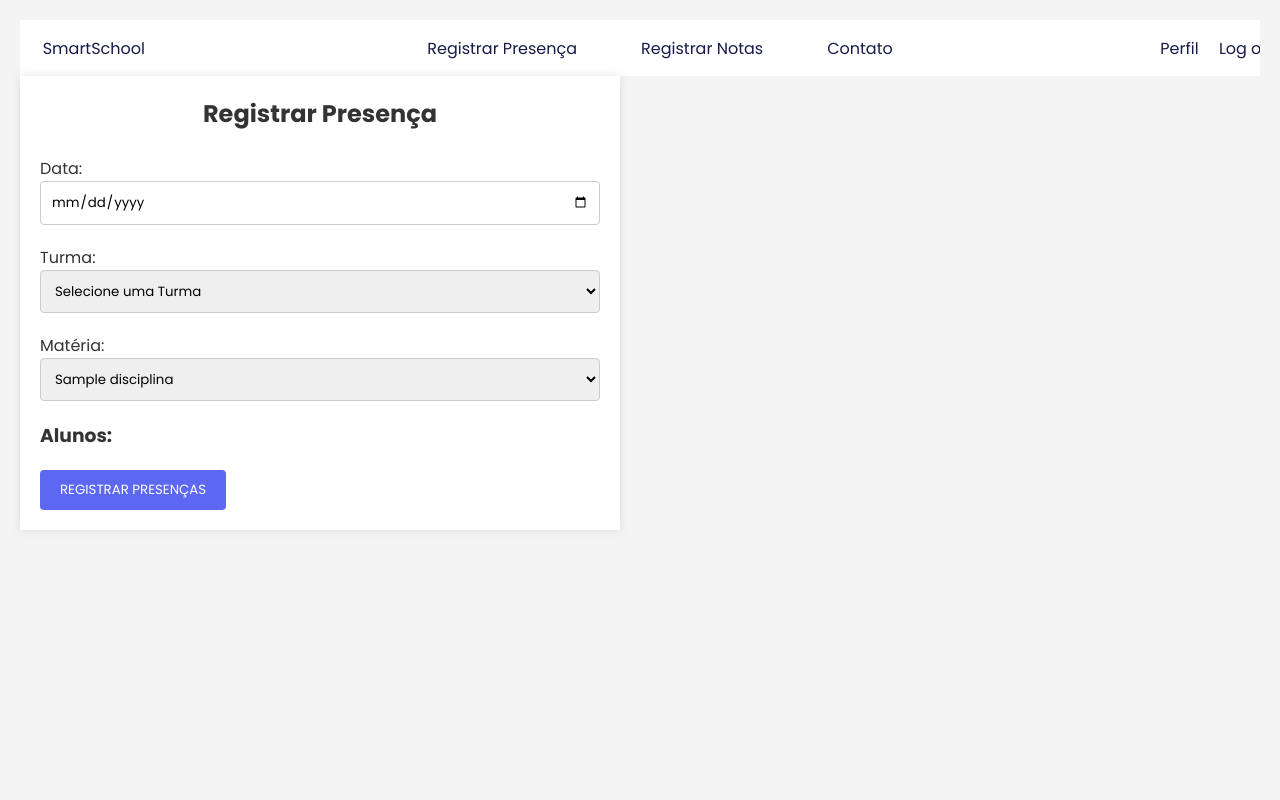
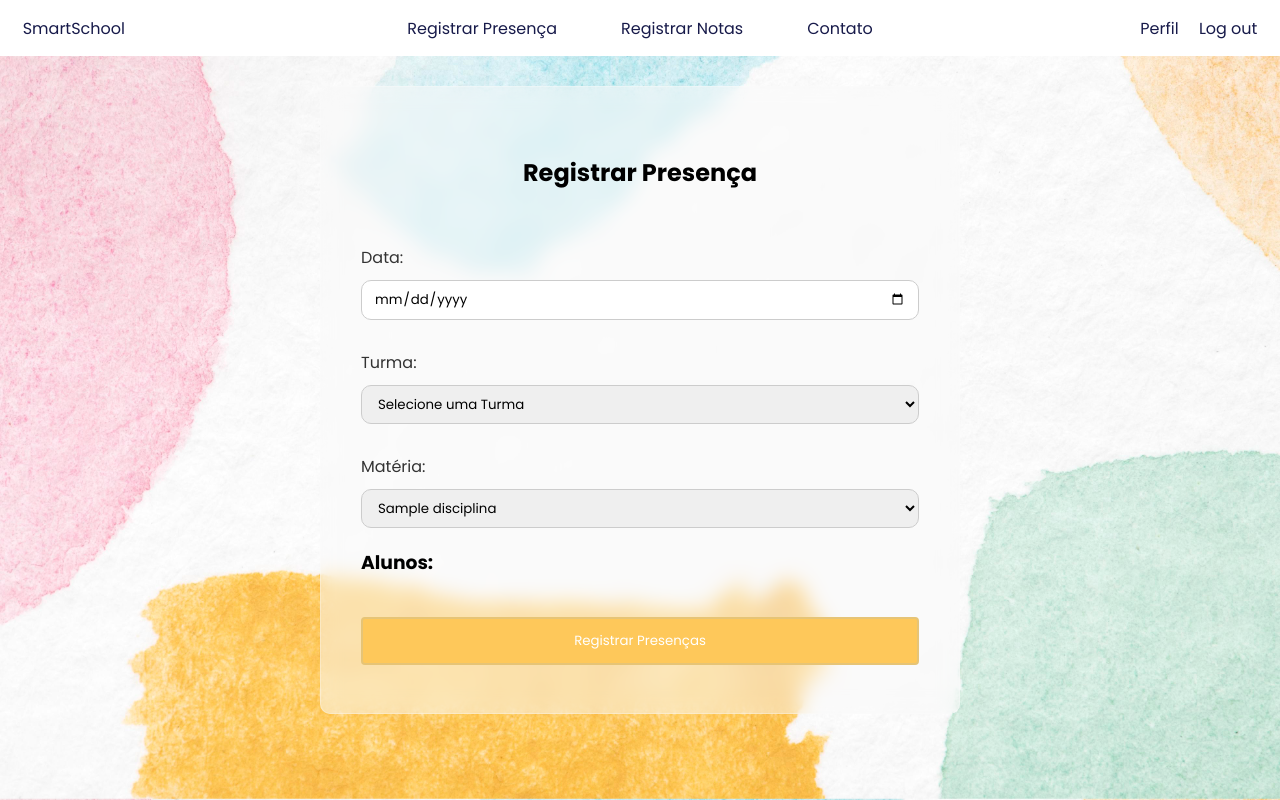
Before and after one commit to Manuelaamorim/smartSchool, a Django app: page /registrar_presenca/ in a window 1280 px wide. Run offline with Django 5.2, Linux system fonts and the light colour scheme; a user stored in the database is signed in; tables that the repository leaves empty hold one stand-in row (values such as "Sample post"); parts of the project's set-up code (start-up, migrations or seed data) failed here and were passed over.

Commit message:
Ajeitando css

```diff
--- a/appsmartschool/static/css/style_cadastro_aluno.css
+++ b/appsmartschool/static/css/style_cadastro_aluno.css
@@ -34,6 +34,7 @@ body {
     flex-direction: column;
     border-radius: 10px;
     margin: 25px;
+    height: auto !important;
 }
 
 /* .form-outter{
--- a/appsmartschool/static/css/style_cadastro_disciplina.css
+++ b/appsmartschool/static/css/style_cadastro_disciplina.css
@@ -37,6 +37,7 @@ body {
     width: 50%;
     margin-left: auto;
     margin-right: auto;
+    height: auto !important;
 }
 
 .formulario-cadastro h1 {
--- a/appsmartschool/static/css/style_cadastro_turma.css
+++ b/appsmartschool/static/css/style_cadastro_turma.css
@@ -34,6 +34,7 @@ body {
     width: 50%;
     margin-left: auto;
     margin-right: auto;
+    height: auto !important;
 }
 
 .formulario-cadastro h1 {
--- a/appsmartschool/static/css/style_registrar_notas.css
+++ b/appsmartschool/static/css/style_registrar_notas.css
@@ -34,6 +34,7 @@ body {
     width: 80%;
     margin-left: auto;
     margin-right: auto;
+    height: auto !important;
 }
 
 .formulario-notas h1 {
--- a/appsmartschool/static/css/style_registrar_presenca.css
+++ b/appsmartschool/static/css/style_registrar_presenca.css
@@ -1,84 +1,107 @@
-/* Estilo base para a página */
+@import url('https://fonts.googleapis.com/css2?family=Poppins:ital,wght@0,100;0,200;0,300;0,400;0,500;0,600;0,700;0,800&display=swap');
 
-#Registrar {
-    text-align: center; /* Alinha o texto ao centro */
+:root {
+    --primary: rgb(104, 113, 183);
+    --secondary: rgb(161, 167, 208);
+    --container-bg: rgba(32, 34, 48, 0.426);
+    --font-color: whitesmoke;
+    --btn-color: #fec85a;
+    --btn-pressed: #f6b74d;
+    --cor-principal: #171a4a;
+    --cor-preta: #000000;
+    --cor-branca: #eae2e6;
+    --cor-azul-clara: #99a6f2;
 }
 
 body {
-    font-family: Arial, sans-serif;
-    background-color: #f4f4f4;
-    margin: 0;
-    padding: 20px;
+    background-image: url('/static/images/teste5.jpg');
+    background-size: cover;
+    background-position: center;
+    font-family: 'Poppins', sans-serif;
+}
+
+.formulario-presenca {
+    height: auto;
+    padding: 3rem 2.5rem;
+    background-color: rgba(250, 250, 250, 0.5);
+    backdrop-filter: blur(10px);
+    border: 1px solid rgba(255, 255, 255, 0.3);
+    border-radius: 10px;
+    display: flex;
+    flex-direction: column;
+    margin-top: 30px;
+    margin-bottom: 30px;
+    width: 50%;
+    margin-left: auto;
+    margin-right: auto;
+    height: auto !important;
+}
+
+.formulario-presenca h2 {
+    color: #000000;
+    text-align: center;
+    margin-top: 0;
+    margin-bottom: 20px;
+    padding-top: 20px;
+}
+
+.formulario-presenca label {
+    display: block;
+    margin-bottom: 10px;
+    color: #333;
+    padding-top: 10px;
+}
+
+.formulario-presenca select,
+.formulario-presenca input[type="date"] {
+    width: 100%;
+    padding: 10px;
+    border: 1px solid #ccc;
+    border-radius: 10px;
+    padding: 8px 12px;
+    margin-bottom: 20px;
+    outline: none;
+}
+
+.formulario-presenca #alunos {
+    margin-top: 20px;
+}
+
+.formulario-presenca #alunos label {
+    display: block;
+    margin-bottom: 5px;
     color: #333;
 }
 
-
-/* Estiliza o formulário */
-form {
-    background: white;
-    max-width: 600px;
-    padding: 20px;
-    box-shadow: 0 0 10px rgba(0, 0, 0, 0.1);
-}
-
-h2, h3 {
-    color: #333;
-}
-
-/* Estiliza os inputs e selects */
-input[type="date"], select {
-    width: 100%;
-    padding: 10px;
-    margin-bottom: 20px;
-    border: 1px solid #ccc;
-    border-radius: 4px;
-}
-
-/* Estilo para checkboxes e labels */
-.check-item {
-    display: flex;
-    align-items: center;
-    margin-bottom: 10px;
-}
-
-input[type="checkbox"] {
-    margin-right: 10px;
-}
-
-label {
-    margin: 0;
-}
-
-button {
-    background-color: #5c67f2;
+.formulario-presenca button {
+    background-color: #fec85a;
     color: white;
-    border: none;
-    padding: 10px 20px;
-    text-transform: uppercase;
+    padding: 12px 24px;
+    border: 2px solid #e6c476;
     border-radius: 4px;
     cursor: pointer;
+    width: 100%;
     margin-top: 20px;
 }
 
-button:hover {
-    background-color: #4a54e1;
-}
-
-/* Estilo para mensagens de erro ou informação */
-p {
-    color: #b00;
-    font-size: 16px;
+.formulario-presenca button:hover {
+    background-color: var(--btn-pressed);
 }
 
 .alert {
     padding: 10px;
-    margin-bottom: 20px;
-    border: 1px solid transparent;
-    border-radius: 4px;
+    border-radius: 5px;
+    margin-bottom: 10px;
 }
 
 .alert.success {
-    color: #3c763d;
-    background-color: #dff0d8;
-    border-color: #d6e9c6;
+    background-color: #d4edda;
+    border: 1px solid #c3e6cb;
+    color: #155724;
 }
+
+.alert.error {
+    background-color: #f8d7da;
+    border: 1px solid #f5c6cb;
+    color: #721c24;
+}
--- a/appsmartschool/templates/appsmartschool/registrar_presenca.html
+++ b/appsmartschool/templates/appsmartschool/registrar_presenca.html
@@ -12,7 +12,7 @@
     {% endfor %}
 {% endif %}
 
-<form method="post" id="formPresenca">
+<form method="post" id="formPresenca" class="formulario-presenca"> <!-- Adicionada a classe formulario-presenca -->
     <h2 id="Registrar">Registrar Presença</h2>
     <br>
     {% csrf_token %}
@@ -35,7 +35,7 @@
     </select>
 
     <h3>Alunos:</h3>
-    <div id="alunos"></div>
+    <div id="alunos"></div> <!-- Adicionada a div com id alunos -->
 
     <button type="submit">Registrar Presenças</button>
 </form>
@@ -74,7 +74,6 @@
             }
         });
     });
-    </script>
-
+</script>
 
 {% endblock %}
```
Also changed, not shown: appsmartschool/static/css/style_formulario_contato.css (+4 -4 lines).
